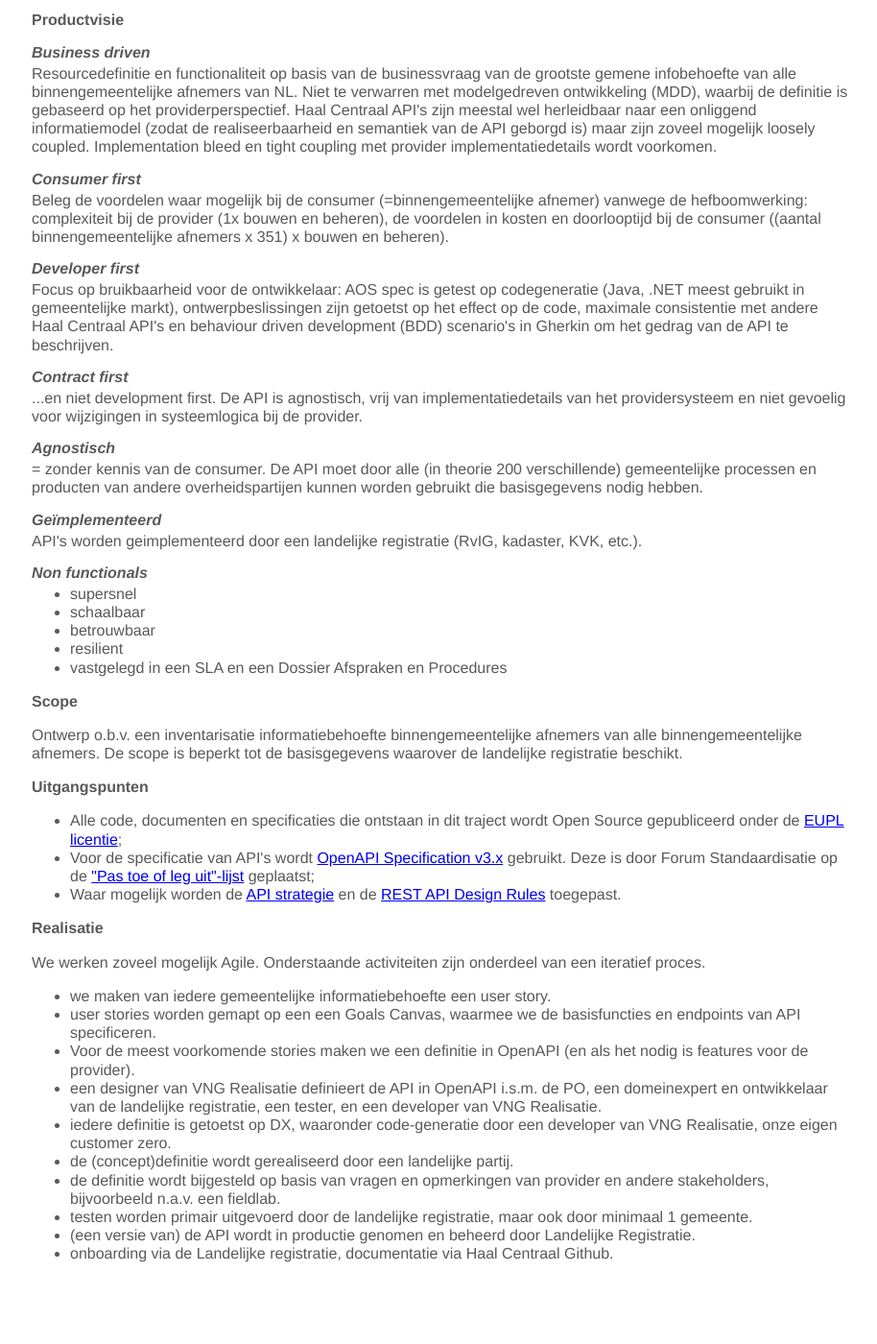
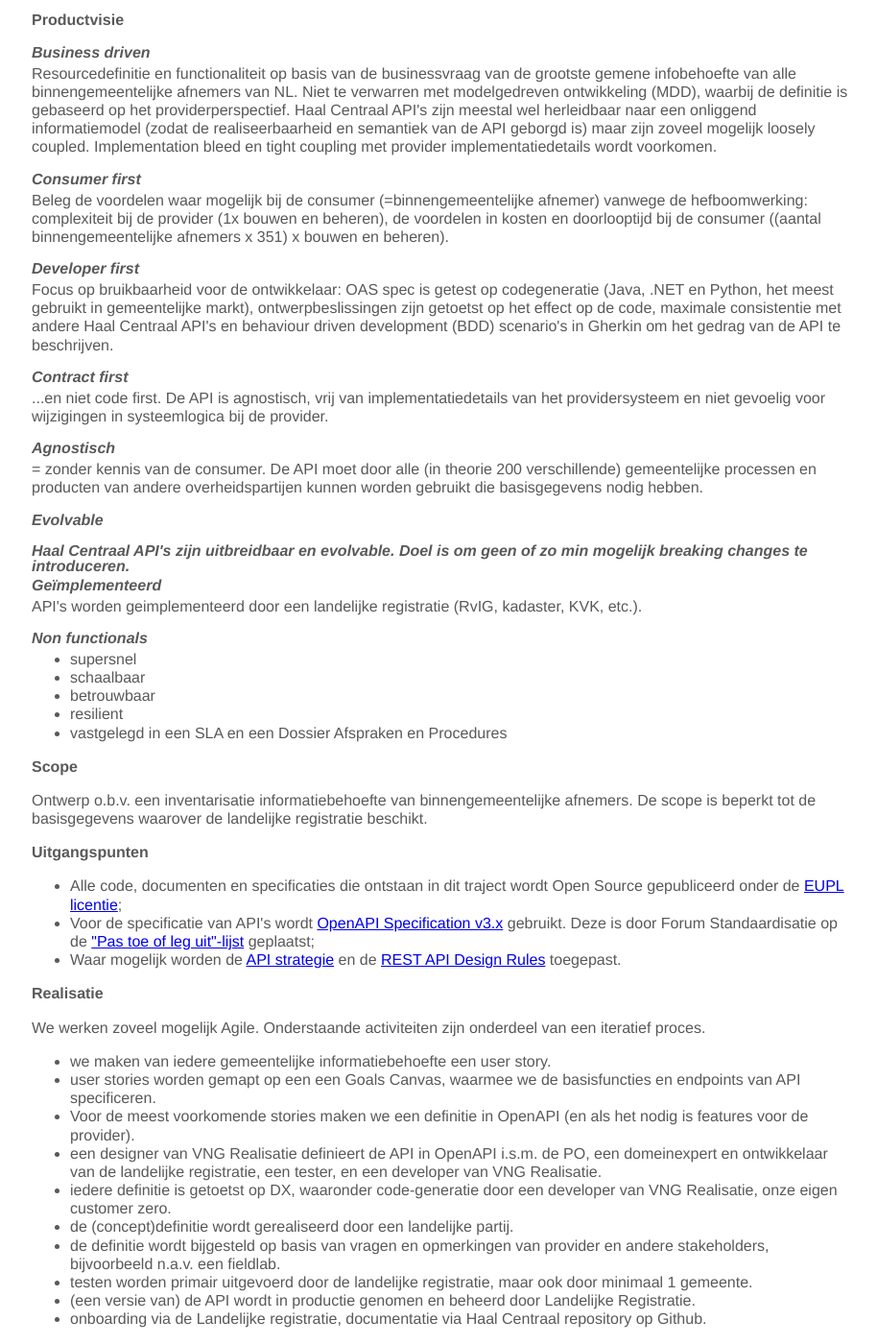
Before and after one commit to VNG-Realisatie/Haal-Centraal, a Jekyll site: the page docs/productvisie.html, which Jekyll copies as it is, in a window 1280 px wide and 1400 px high, scrolled down 881 px. Shown: the whole window at 96% size, without its empty margins (301-1215 px from the left). Built offline with Jekyll 4.4.1, drawn with Linux system fonts in a browser that asks for light colours; before the commit the page ends 2213 px from its top, so only the background shows below that; some of the changed text lies outside the part shown.

Commit message:
Aanpassingen n.a.v. PR #1

```diff
--- a/docs/productvisie.html
+++ b/docs/productvisie.html
@@ -96,13 +96,16 @@
 					<p>Beleg de voordelen waar mogelijk bij de consumer (=binnengemeentelijke afnemer) vanwege de hefboomwerking: complexiteit bij de provider (1x bouwen en beheren), de voordelen in kosten en doorlooptijd bij de consumer ((aantal binnengemeentelijke afnemers x 351) x bouwen en beheren).</p>
 
 					<h3>Developer first</h3>
-					<p>Focus op bruikbaarheid voor de ontwikkelaar: AOS spec is getest op codegeneratie (Java, .NET meest gebruikt in gemeentelijke markt), ontwerpbeslissingen zijn getoetst op het effect op de code, maximale consistentie met andere Haal Centraal API's en behaviour driven development (BDD) scenario's in Gherkin om het gedrag van de API te beschrijven.</p>
+					<p>Focus op bruikbaarheid voor de ontwikkelaar: OAS spec is getest op codegeneratie (Java, .NET en Python, het meest gebruikt in gemeentelijke markt), ontwerpbeslissingen zijn getoetst op het effect op de code, maximale consistentie met andere Haal Centraal API's en behaviour driven development (BDD) scenario's in Gherkin om het gedrag van de API te beschrijven.</p>
 
 					<h3>Contract first</h3>
-					<p>...en niet development first. De API is agnostisch, vrij van implementatiedetails van het providersysteem en niet gevoelig voor wijzigingen in systeemlogica bij de provider.</p>
+					<p>...en niet code first. De API is agnostisch, vrij van implementatiedetails van het providersysteem en niet gevoelig voor wijzigingen in systeemlogica bij de provider.</p>
 
 					<h3>Agnostisch</h3>
 					<p>= zonder kennis van de consumer. De API moet door alle (in theorie 200 verschillende) gemeentelijke processen en producten van andere overheidspartijen kunnen worden gebruikt die basisgegevens nodig hebben.</p>
+
+					<h3>Evolvable</hr>
+					<p>Haal Centraal API's zijn uitbreidbaar en evolvable. Doel is om geen of zo min mogelijk breaking changes te introduceren.</p>
 
 					<h3>Ge&iuml;mplementeerd</h3>
 					<p>API's worden geimplementeerd door een landelijke registratie (RvIG, kadaster, KVK, etc.).</p>
@@ -116,7 +119,7 @@
 						<li>vastgelegd in een SLA en een Dossier Afspraken en Procedures</li>
 					</ul>
 					<h2>Scope</h2>
-					<p>Ontwerp o.b.v. een inventarisatie informatiebehoefte binnengemeentelijke afnemers van alle binnengemeentelijke afnemers. De scope is beperkt tot de basisgegevens waarover de landelijke registratie beschikt.</p>
+					<p>Ontwerp o.b.v. een inventarisatie informatiebehoefte van binnengemeentelijke afnemers. De scope is beperkt tot de basisgegevens waarover de landelijke registratie beschikt.</p>
 
 					<h2>Uitgangspunten</h2>
 					<ul>
@@ -141,7 +144,7 @@
 							<li>de definitie wordt bijgesteld op basis van vragen en opmerkingen van provider en andere stakeholders, bijvoorbeeld n.a.v. een fieldlab.</li>
 							<li>testen worden primair uitgevoerd door de landelijke registratie, maar ook door minimaal 1 gemeente.</li>
 							<li>(een versie van) de API wordt in productie genomen en beheerd door Landelijke Registratie.</li>
-							<li>onboarding via de Landelijke registratie, documentatie via Haal Centraal Github.</li>
+							<li>onboarding via de Landelijke registratie, documentatie via Haal Centraal repository op Github.</li>
 						</ul>
 					</p>
 				</div>
```
Also changed, not shown: other parts of docs/productvisie.html (+1 -1 lines).
